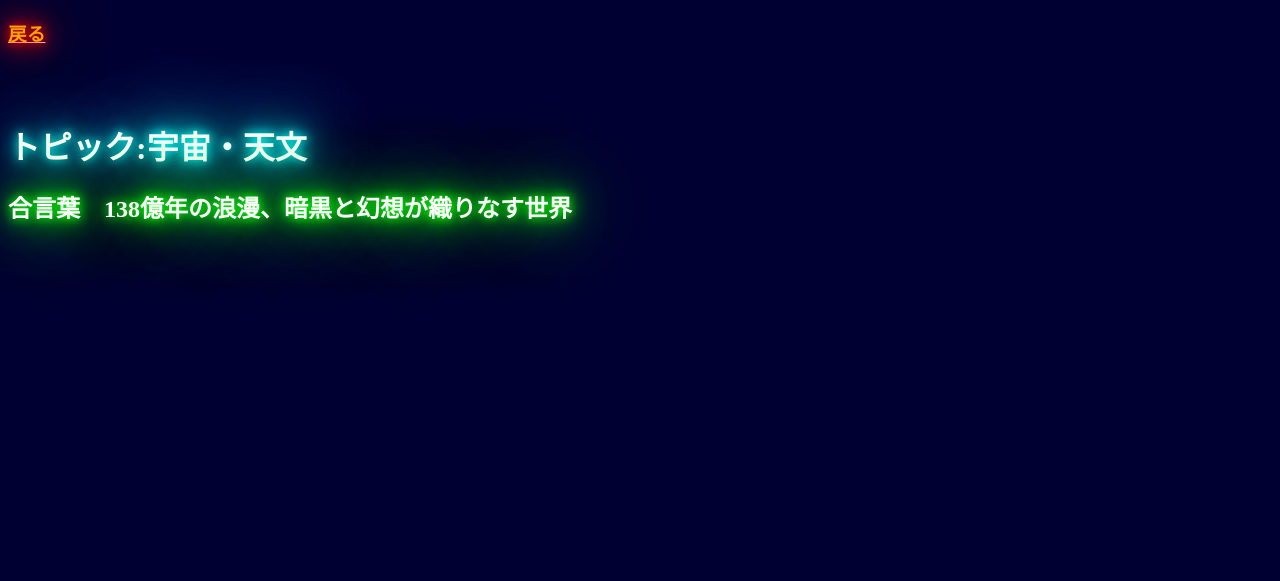
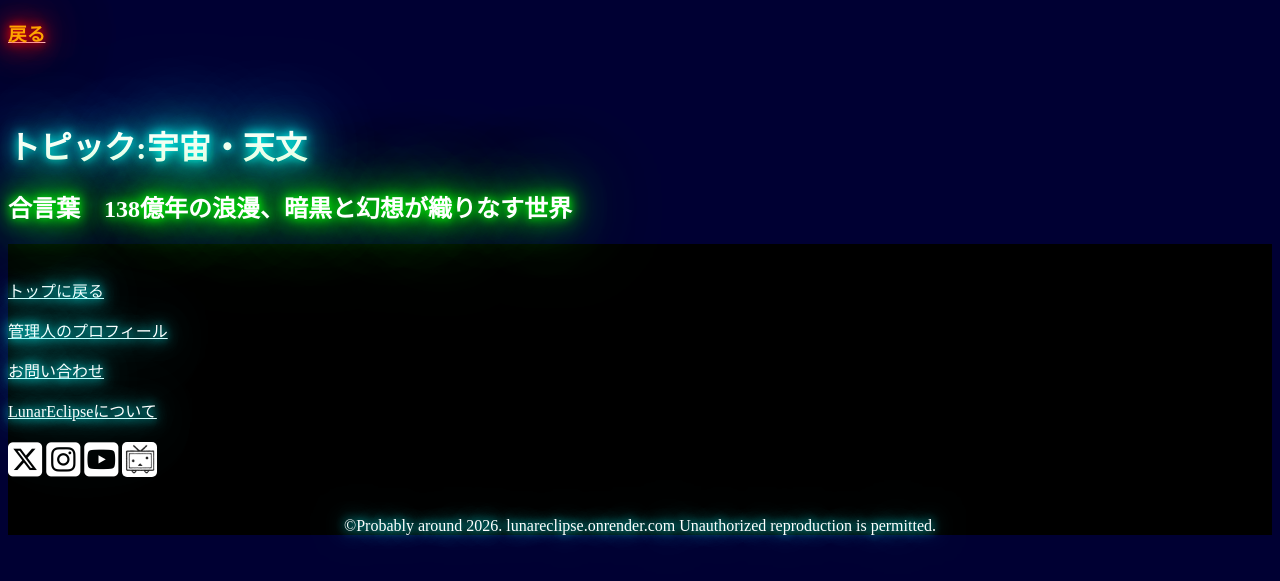
Before and after one commit to ElegantPencil47/bbs, a PHP site: page /space.php in a window 1280 px wide. Shown: the top 581 px of the page. Run offline with PHP 8.4, Linux system fonts and the light colour scheme.

Commit message:
Update space.php

```diff
--- a/space.php
+++ b/space.php
@@ -174,5 +174,13 @@ $posts = str_replace("&quot;","\"",$posts);
 <div id="posts" class="neon_blue">
   <?= $posts ?>
 </div>
+
+		<div class="bana"><br><a href="https://lunareclipse.onrender.com"><p class="neon_blue">トップに戻る</p></a><a href="https://lunareclipse.onrender.com/admin.html"><p class="neon_blue">管理人のプロフィール</p></a><a href=""><p class="neon_blue">お問い合わせ</p></a><a href=""><p class="neon_blue">LunarEclipseについて</p></a><div>
+<a href = "https://x.com/ElegantPencil47" class="sns"><i class="fa-brands fa-square-x-twitter" width="18" height="19"></i></a>
+<a href = "" class="sns"><i class="fa-brands fa-square-instagram" width="18" height="19"></i></a>
+<a href = "https://www.youtube.com/@%E6%A2%85%E3%81%AE%E3%83%AC%E3%83%A2%E3%83%B3%E6%BC%AC%E3%81%91" class="sns"><i class="fa-brands fa-square-youtube" width="18" height="19"></i></a>
+<a href = "https://www.nicovideo.jp/user/139548104?ref=thumb_nicopedia&transit_from=blogparts_user"><img src = "nico_icon.png" width="14" height="15" class="nico"></a>
+</div><br><p class="neon_blue" style="text-align:center">©Probably around 2026. lunareclipse.onrender.com Unauthorized reproduction is permitted.</p></div>
+
 </body>
 </html>
```
